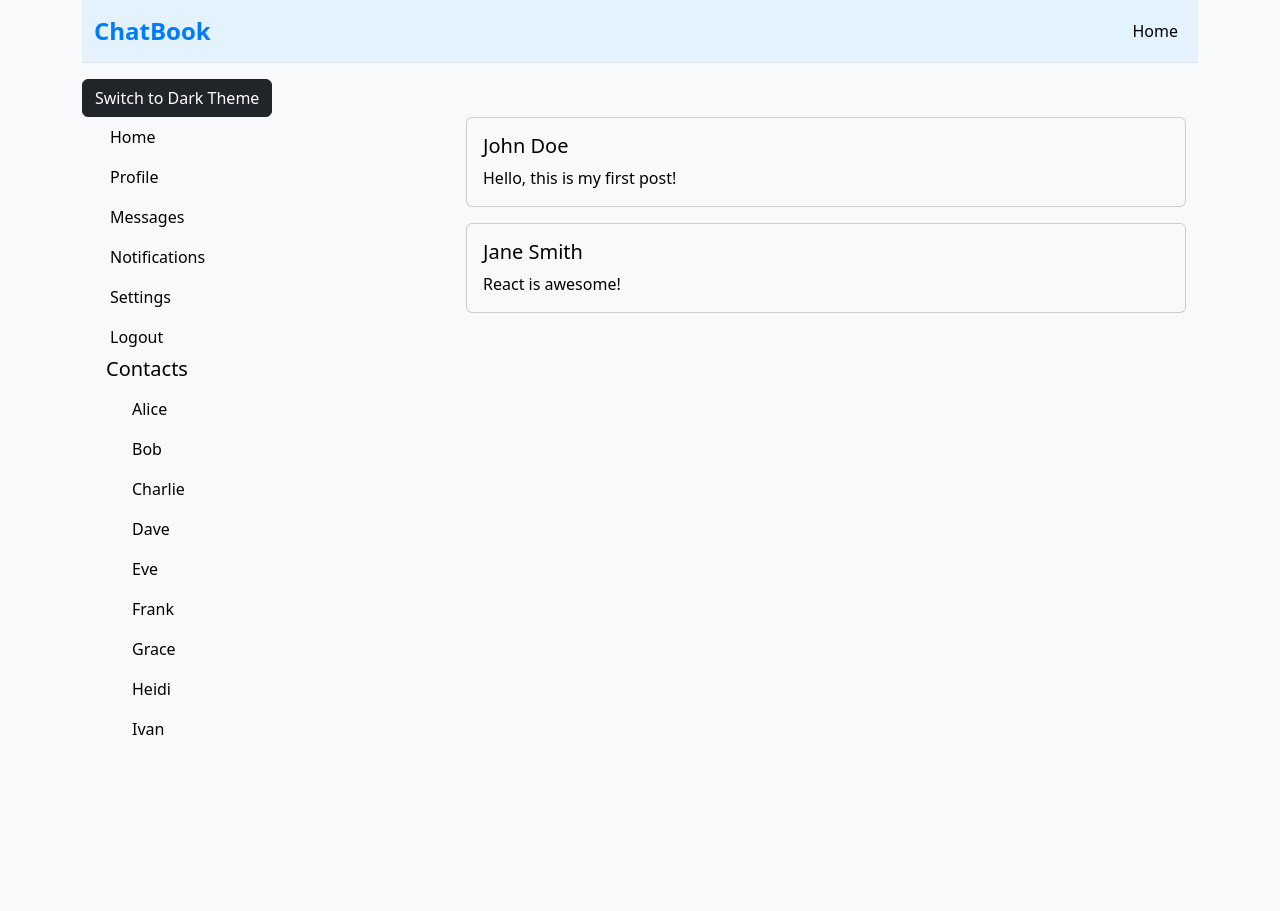
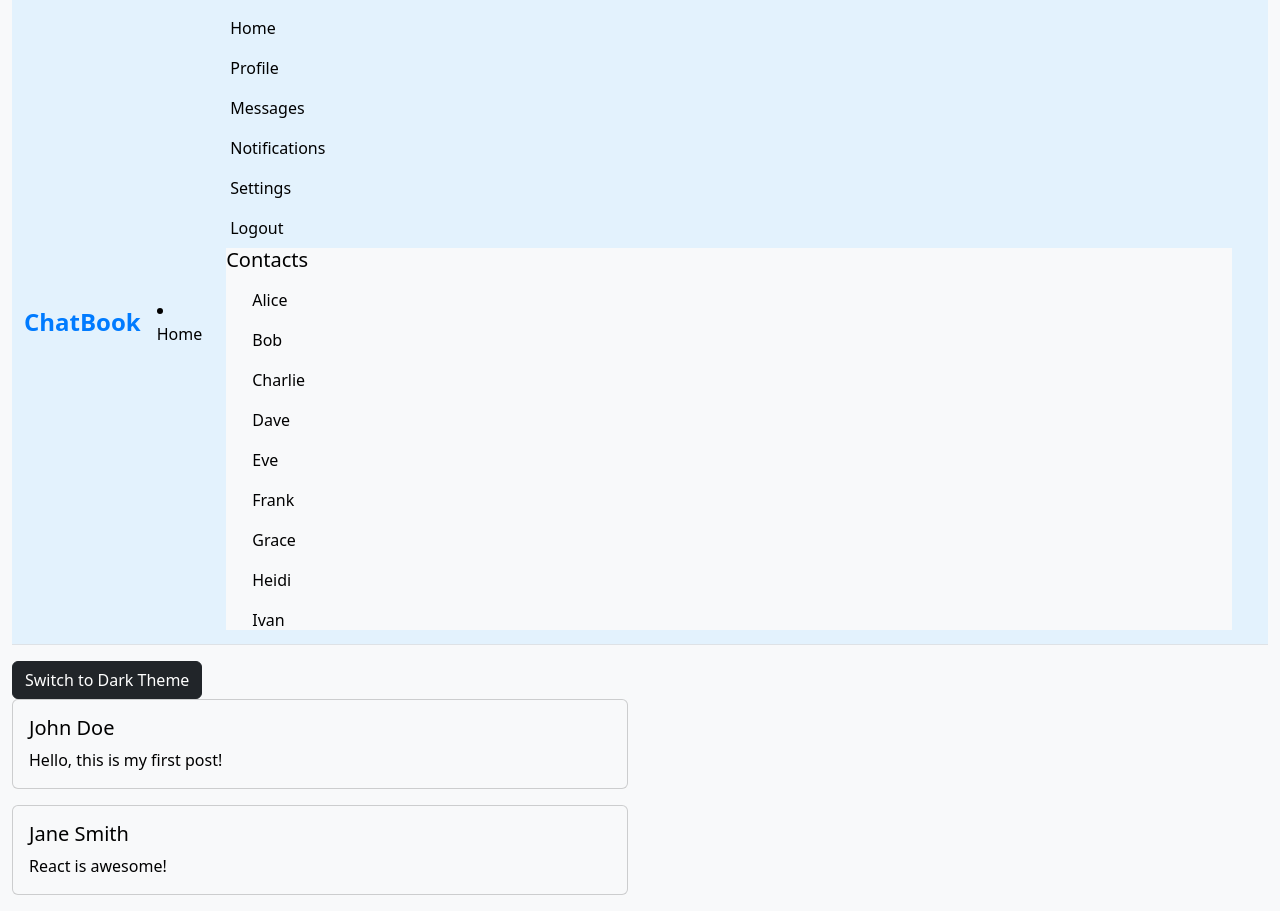
Before and after one commit to KristianBakov/ChatBook, a React (Create React App) app in the folder ClientApp/: page / in a window 1280 px wide. Before the commit the page ends 800 px from the top, so only its background shows below. Built offline with nearby package versions, Linux system fonts and the light colour scheme.

Commit message:
ADding sidebar toggle

```diff
--- a/ClientApp/src/commons/styles/common.css
+++ b/ClientApp/src/commons/styles/common.css
@@ -56,3 +56,18 @@ body {
 .friends-list {
   color: var(--text-color);
 }
+
+/* Layout.css */
+.sidebar-container {
+  display: none;
+}
+
+.sidebar-container.open {
+  display: block;
+}
+
+@media (min-width: 768px) {
+  .sidebar-container {
+    display: block;
+  }
+}
--- a/ClientApp/src/components/Layout.jsx
+++ b/ClientApp/src/components/Layout.jsx
@@ -1,14 +1,31 @@
-import React from "react";
+import React, { useState } from "react";
 import NavMenu from "./NavMenu/NavMenu";
-import { Container } from "reactstrap";
+import { Container, Row, Col } from "reactstrap";
 import ThemeToggleDev from "./ThemeToggle/ThemeToggleDev";
+import Sidebar from "./Sidebar/Sidebar";
 
 export const Layout = ({ children }) => {
+  const [isSidebarOpen, setSidebarOpen] = useState(false);
+
+  const toggleSidebar = () => setSidebarOpen(!isSidebarOpen);
+
   return (
-    <Container>
-      <NavMenu />
+    <Container fluid>
+      <NavMenu toggleSidebar={toggleSidebar} isSidebarOpen={isSidebarOpen} />
       <ThemeToggleDev />
-      <div className="container-fluid">{children}</div>
+      <Row>
+        {isSidebarOpen ? (
+          <Col xs="12" md="3" className="sidebar-container">
+            <Sidebar />
+          </Col>
+        ) : (
+          <Col xs="12" md="9">
+            {children}
+          </Col>
+        )}
+      </Row>
     </Container>
   );
 };
+
+export default Layout;
--- a/ClientApp/src/components/NavMenu/NavMenu.jsx
+++ b/ClientApp/src/components/NavMenu/NavMenu.jsx
@@ -1,4 +1,4 @@
-import React, { useState } from "react";
+import React from "react";
 import {
   Collapse,
   Navbar,
@@ -6,15 +6,13 @@ import {
   NavbarToggler,
   NavItem,
   NavLink,
+  Button,
 } from "reactstrap";
 import { Link } from "react-router-dom";
 import "./NavMenu.css";
+import Sidebar from "../Sidebar/Sidebar";
 
-const NavMenu = () => {
-  const [collapsed, setCollapsed] = useState(true);
-
-  const toggleNavbar = () => setCollapsed(!collapsed);
-
+const NavMenu = ({ toggleSidebar, isSidebarOpen }) => {
   return (
     <header>
       <Navbar
@@ -24,19 +22,19 @@ const NavMenu = () => {
         <NavbarBrand tag={Link} to="/">
           ChatBook
         </NavbarBrand>
-        <NavbarToggler onClick={toggleNavbar} className="mr-2" />
+        <NavbarToggler onClick={toggleSidebar} className="mr-2" />
+
+        <NavItem>
+          <NavLink tag={Link} to="/">
+            Home
+          </NavLink>
+        </NavItem>
         <Collapse
           className="d-sm-inline-flex flex-sm-row-reverse"
-          isOpen={!collapsed}
+          isOpen={isSidebarOpen}
           navbar
         >
-          <ul className="navbar-nav flex-grow">
-            <NavItem>
-              <NavLink tag={Link} to="/">
-                Home
-              </NavLink>
-            </NavItem>
-          </ul>
+          <Sidebar />
         </Collapse>
       </Navbar>
     </header>
--- a/ClientApp/src/routes/home/Home.js
+++ b/ClientApp/src/routes/home/Home.js
@@ -5,7 +5,7 @@ import Sidebar from "../../components/Sidebar/Sidebar";
 const Home = () => {
   return (
     <div className="row">
-      <Sidebar />
+      {/* <Sidebar /> */}
       <NewsFeed />
     </div>
   );
```
